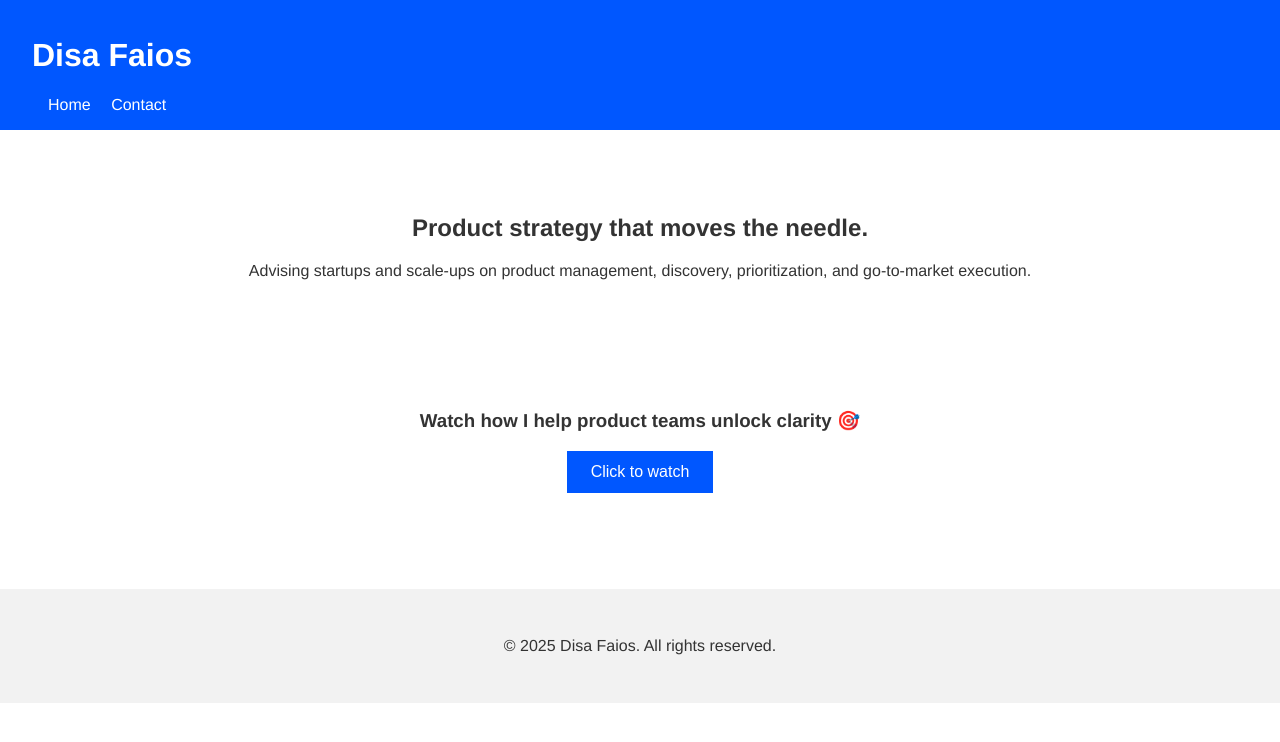
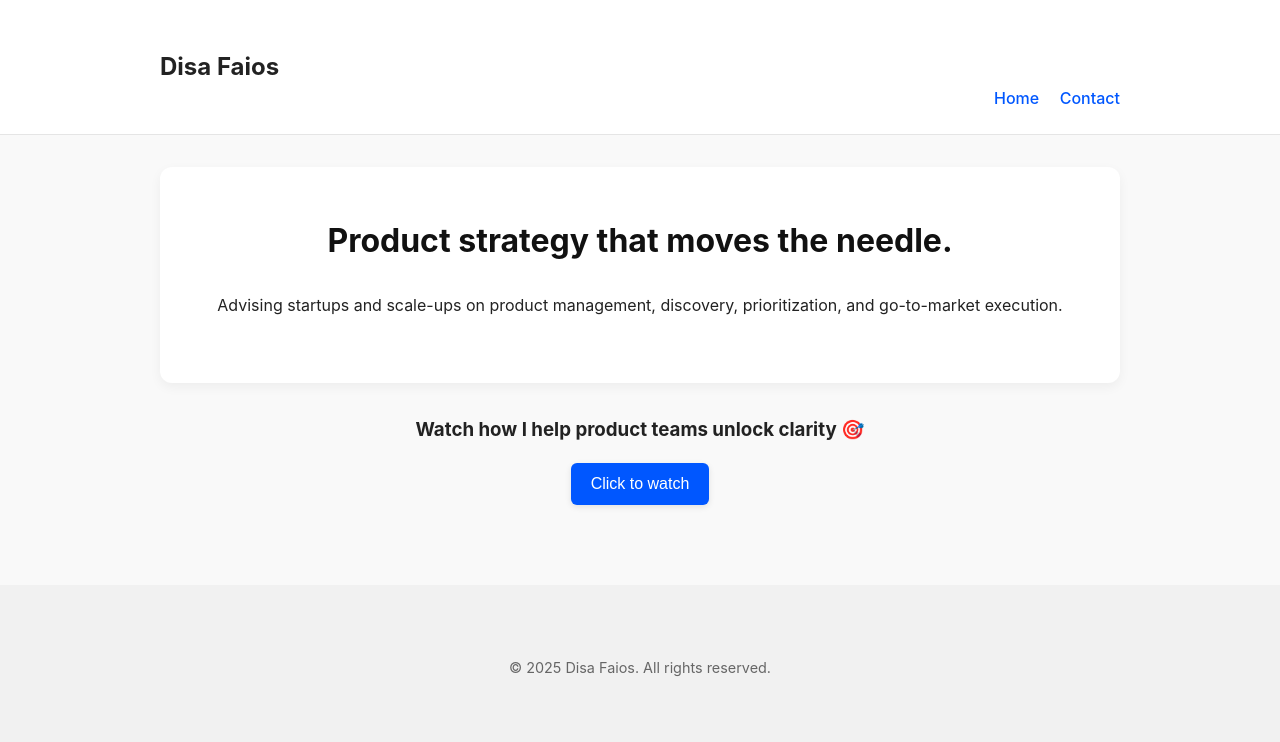
Before and after one commit to sofs91/consultancy_test, a plain HTML site: page index.html in a window 1280 px wide. Drawn offline with Linux system fonts and the light colour scheme.

Commit message:
Update style.css

```diff
--- a/style.css
+++ b/style.css
@@ -1,59 +1,86 @@
+/* style.css – Clean neutral theme */
+
 body {
   margin: 0;
-  font-family: 'Helvetica Neue', sans-serif;
-  background-color: #ffffff;
-  color: #333;
+  font-family: -apple-system, BlinkMacSystemFont, 'Segoe UI', Roboto, Helvetica, Arial, sans-serif;
+  background-color: #f9f9f9;
+  color: #222;
+  line-height: 1.6;
 }
+
+.container {
+  max-width: 960px;
+  margin: 0 auto;
+  padding: 2rem;
+}
+
 header {
-  background: #0057FF;
-  color: white;
-  padding: 1rem 2rem;
-  display: flex;
-  justify-content: space-between;
-  align-items: center;
+  background: #ffffff;
+  border-bottom: 1px solid #e5e5e5;
+  padding: 1rem 0;
 }
-header nav a {
-  color: white;
+
+.logo {
+  margin: 0;
+  font-size: 1.5rem;
+  font-weight: bold;
+}
+
+nav {
+  float: right;
+}
+
+nav a {
   margin-left: 1rem;
   text-decoration: none;
+  color: #0057ff;
+  font-weight: 500;
 }
+
+nav a:hover {
+  text-decoration: underline;
+}
+
 .hero {
-  padding: 4rem 2rem;
+  background: #ffffff;
+  padding: 3rem 2rem;
   text-align: center;
+  border-radius: 12px;
+  box-shadow: 0 4px 12px rgba(0, 0, 0, 0.05);
+  margin-bottom: 2rem;
 }
+
+.hero h2 {
+  margin-top: 0;
+  font-size: 2rem;
+  color: #111;
+}
+
 .video-section {
-  padding: 2rem;
   text-align: center;
+  margin-top: 2rem;
 }
+
 button {
-  background: #0057FF;
+  background: #0057ff;
   color: white;
   border: none;
-  padding: 0.75rem 1.5rem;
+  padding: 0.75rem 1.25rem;
+  font-size: 1rem;
   cursor: pointer;
-  font-size: 1rem;
+  border-radius: 6px;
+  box-shadow: 0 2px 6px rgba(0, 0, 0, 0.1);
 }
-.contact {
-  padding: 2rem;
-  max-width: 600px;
-  margin: 0 auto;
+
+button:hover {
+  background-color: #0040cc;
 }
-form {
-  display: flex;
-  flex-direction: column;
+
+footer {
+  background: #f1f1f1;
+  text-align: center;
+  padding: 1.5rem 0;
+  font-size: 0.9rem;
+  color: #666;
+  margin-top: 3rem;
 }
-label {
-  margin-bottom: 1rem;
-}
-input, textarea {
-  padding: 0.5rem;
-  margin-top: 0.5rem;
-  font-size: 1rem;
-  width: 100%;
-}
-footer {
-  text-align: center;
-  padding: 2rem;
-  background: #f2f2f2;
-  margin-top: 4rem;
-}
```
